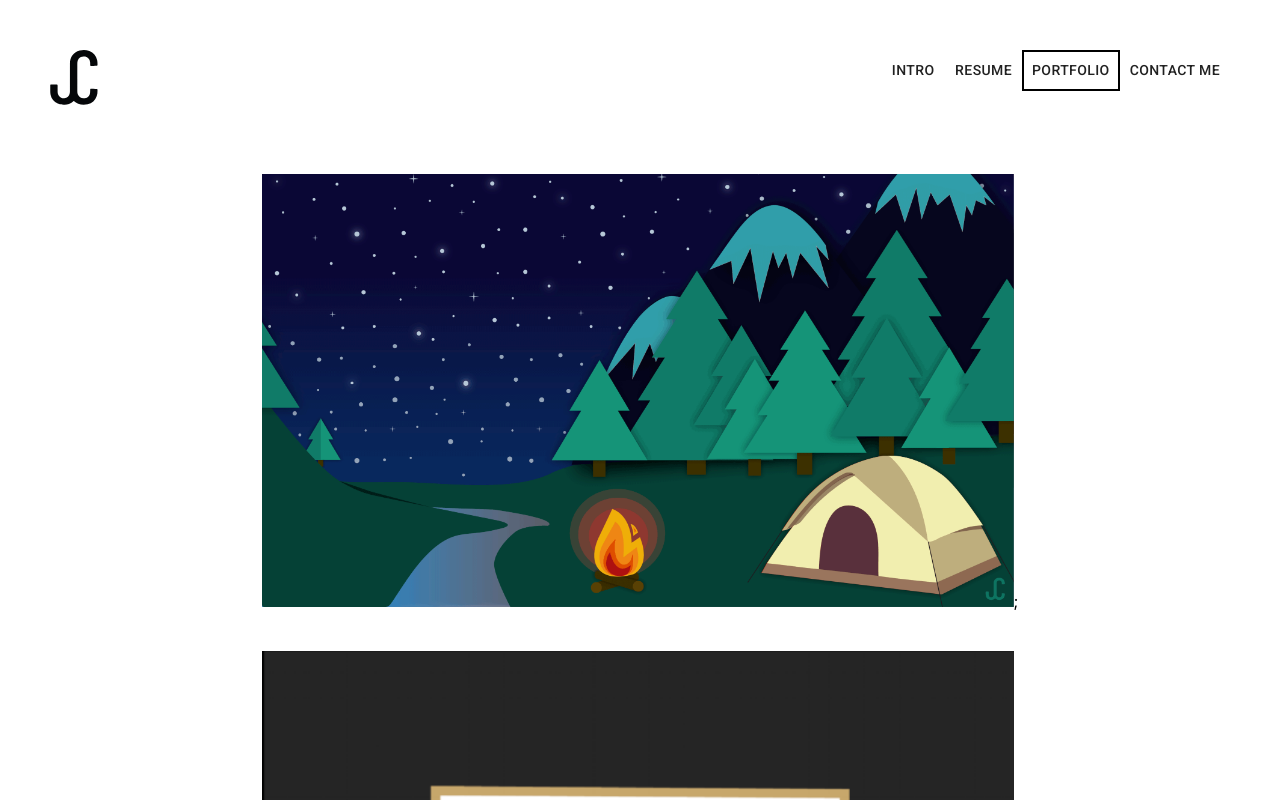
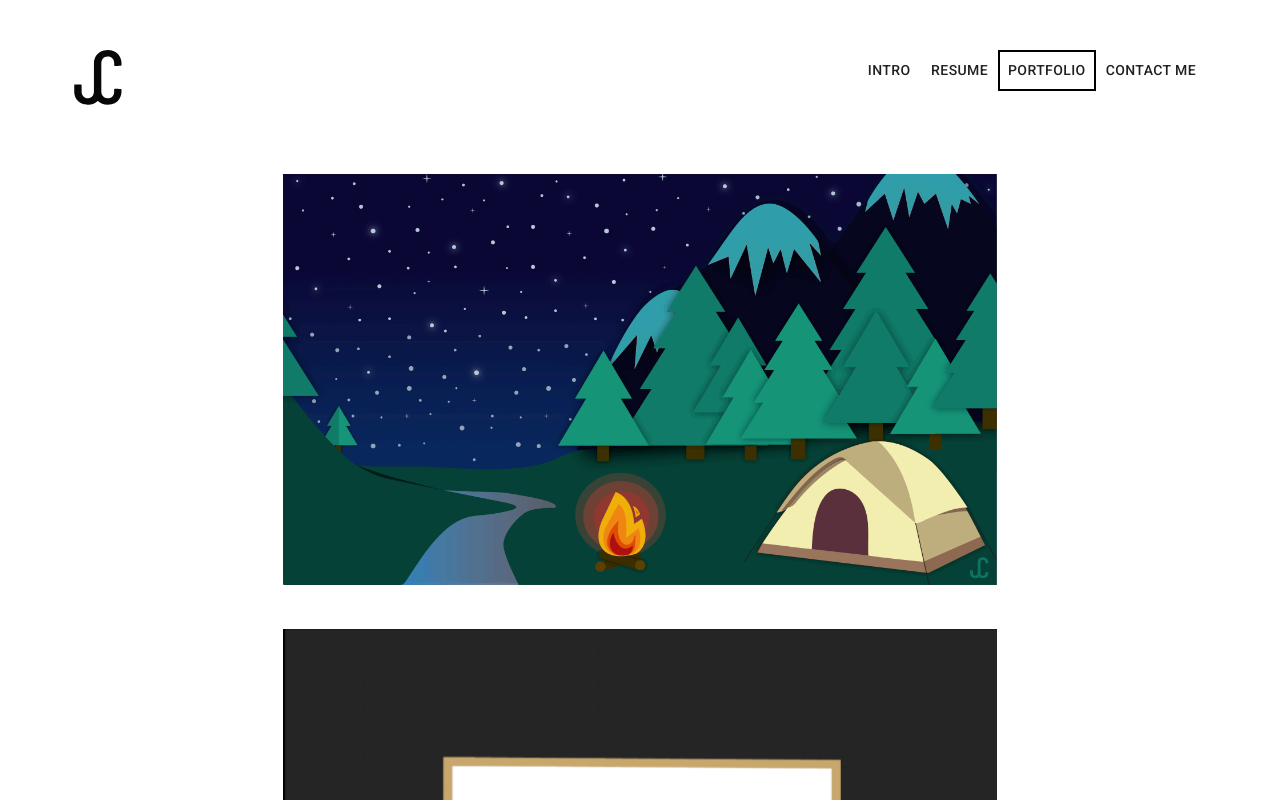
Before and after one commit to michaelsweeney/jess-celano-website, a React (Create React App) app: page /portfolio in a window 1280 px wide. Shown: the top 800 px of the page. Built offline with nearby package versions, Linux system fonts and the light colour scheme.

Commit message:
addgutters

```diff
--- a/src/App.jsx
+++ b/src/App.jsx
@@ -1,7 +1,7 @@
 import { useState, useEffect } from "react";
 
 import { makeStyles } from "@material-ui/core/styles";
-import { useTheme } from "@material-ui/core";
+import { useTheme, Container } from "@material-ui/core";
 import { BrowserRouter as Router } from "react-router-dom";
 
 import Content from "./components/content";
@@ -14,6 +14,7 @@ const useStyles = makeStyles((theme) => ({
   root: {
     display: "flex",
   },
+  outer: {},
 }));
 
 export default function App() {
@@ -41,12 +42,12 @@ export default function App() {
 
   return (
     <Router>
-      <div className={classes.root}>
+      <Container maxWidth="lg" className={classes.root}>
         <Header closeCallback={handleDrawerClose} />
         <Sidebar open={open} closeCallback={handleDrawerClose} />
         <MenuButton openCallback={handleDrawerOpen} />
         <Content open={open} closeCallback={handleDrawerClose} />
-      </div>
+      </Container>
     </Router>
   );
 }
--- a/src/components/content/imagecard.jsx
+++ b/src/components/content/imagecard.jsx
@@ -13,7 +13,7 @@ export default function ImageCard(props) {
 
   return (
     <div className={classes.root}>
-      <img src={src} alt={title} width={width}></img>;
+      <img src={src} alt={title} width={width}></img>
     </div>
   );
 }
--- a/src/components/header.jsx
+++ b/src/components/header.jsx
@@ -1,6 +1,6 @@
 import clsx from "clsx";
 import { Link, useLocation } from "react-router-dom";
-import { Button, AppBar } from "@material-ui/core";
+import { Button, AppBar, Container } from "@material-ui/core";
 
 import { makeStyles } from "@material-ui/core/styles";
 
@@ -53,6 +53,7 @@ export default function Header(props) {
 
   return (
     <AppBar className={clsx(classes.appBar)}>
+      <Container maxWidth="lg">
         <div className={classes.logoContainer}>
           <Logo />
         </div>
@@ -73,6 +74,7 @@ export default function Header(props) {
             </Link>
           ))}
         </div>
+      </Container>
     </AppBar>
   );
 }
```
Lines whose indentation alone changed are shown as unchanged.
